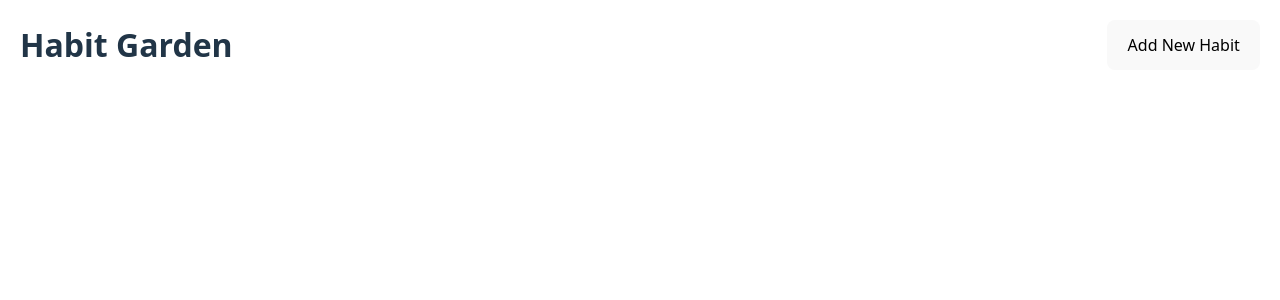
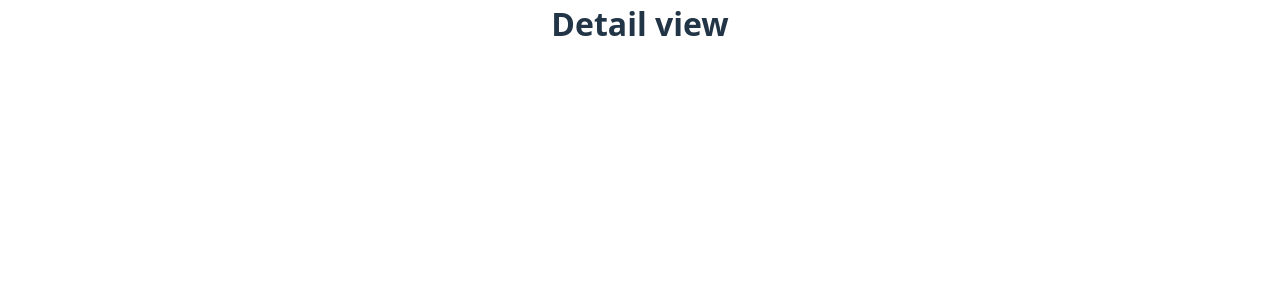
Before and after one commit to MichaelJSwain/habit-garden, a React (Vite) app: page /habits/1 in a window 1280 px wide. Shown: the top 300 px of the page. Built offline with nearby package versions, Linux system fonts and the light colour scheme.

Commit message:
add detail veow

```diff
--- a/package.json
+++ b/package.json
@@ -12,6 +12,7 @@
   "dependencies": {
     "react": "^19.0.0",
     "react-dom": "^19.0.0",
+    "react-router-dom": "^7.5.1",
     "uuid": "^11.1.0"
   },
   "devDependencies": {
--- a/src/App.jsx
+++ b/src/App.jsx
@@ -1,10 +1,17 @@
+import { BrowserRouter, Route, Routes } from 'react-router-dom'
 import './App.css'
 import { Dashboard } from './pages/Dashboard'
+import { HabitDetailView } from './pages/HabitDetailView'
 
 function App() {
   return (
     <>
-      <Dashboard/>
+      <BrowserRouter>
+        <Routes>
+          <Route path="/habits" element={<Dashboard/>} ></Route>
+          <Route path="/habits/:id" element={<HabitDetailView/>} ></Route>
+        </Routes>
+      </BrowserRouter>
     </>
   )
 }
--- a/src/components/HabitCard/HabitCard.jsx
+++ b/src/components/HabitCard/HabitCard.jsx
@@ -1,3 +1,4 @@
+import { useNavigate } from 'react-router-dom';
 import { getGrowthStage, getToday, checkInHabit, getWiltingStatus } from '../../utils/habitUtils';
 import './HabitCard.css';
 
@@ -8,8 +9,15 @@ export const HabitCard = ({habit, onUpdate}) => {
         onUpdate(updatedHabit);
     }
 
+    const navigate = useNavigate();
+
+    const navigateToDetailsPage = () => {
+        console.log("navigating");
+        navigate(`/habits/${habit.id}`, {test: "test"});
+    }
+
     return (
-        <div className="card">
+        <div className="card" onClick={navigateToDetailsPage}>
             <div className="card-img-container">
             <p>{getGrowthStage(habit.xp)}</p>
             <p>{getWiltingStatus(habit.wiltingLevel)}</p>
--- /dev/null
+++ b/src/pages/HabitDetailView.jsx
@@ -0,0 +1,9 @@
+import { useParams } from "react-router-dom"
+
+export const HabitDetailView = () => {
+    const {id} = useParams();
+
+    return (
+        <h1>Detail view</h1>
+    )
+}
```
Also changed, not shown: 1 other file (tests, documents, lock files or other folders).
